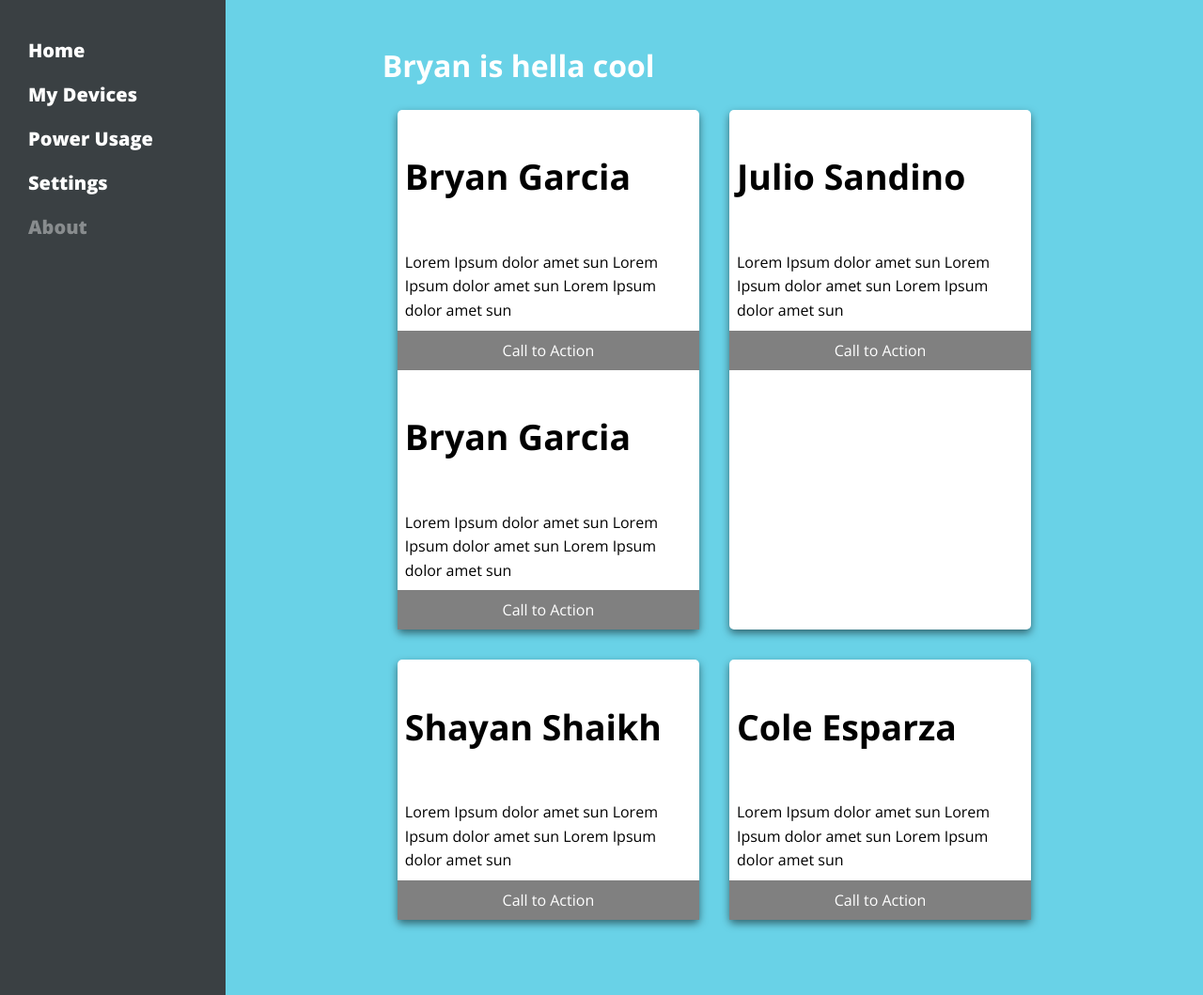
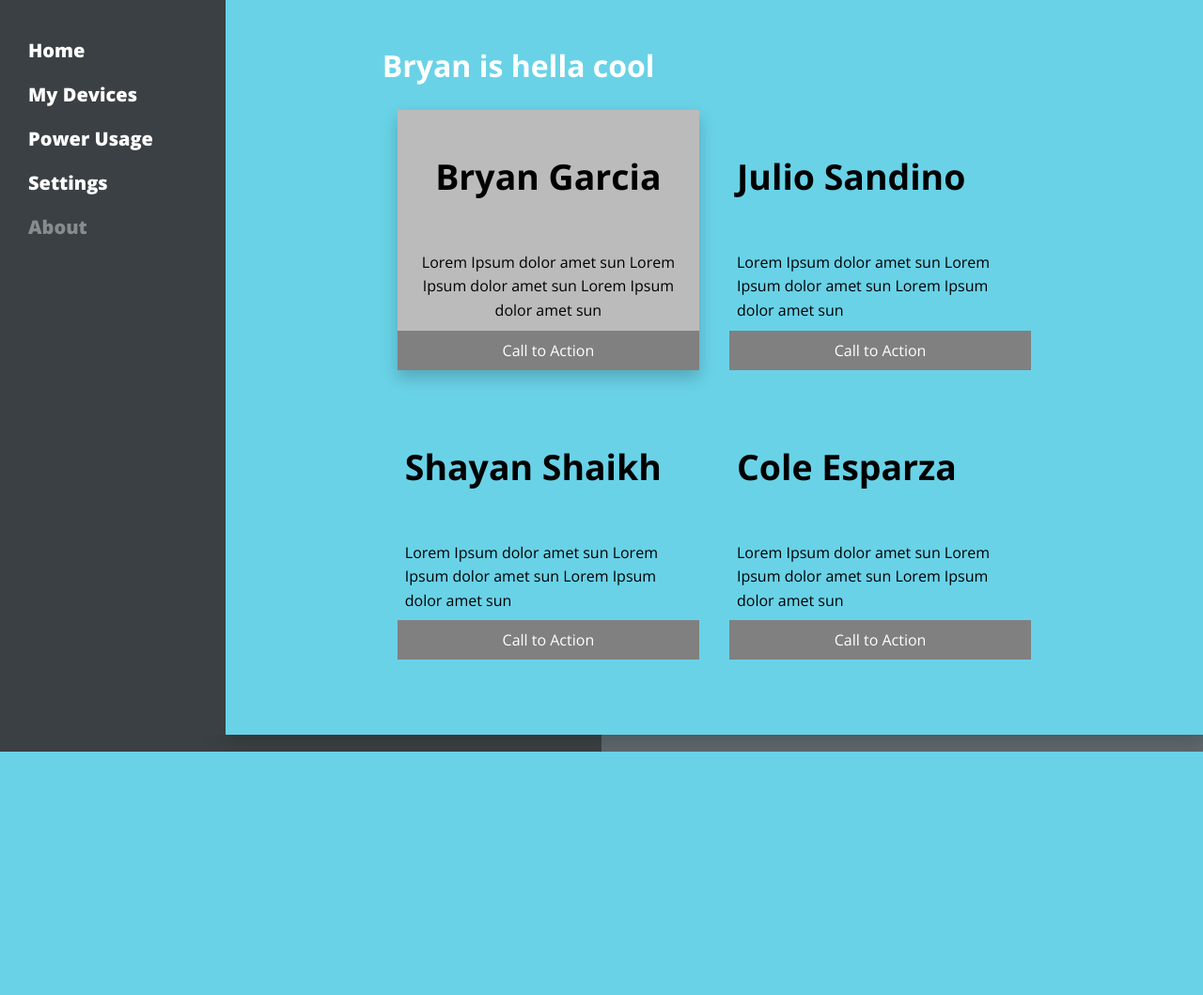
Before and after one commit to juliosandino/voltson-cruz, a Flask app: template templates/index.html in a window 1280 px wide. Shown: the whole page at 94% size. After the commit the page ends 800 px from the top, so only its background shows below. Run offline with Flask 2, Linux system fonts and the light colour scheme; the template is opened without the code that fills it, so the values that code supplies are empty.

Commit message:
Added card flip functionality

```diff
--- a/static/css/base.css
+++ b/static/css/base.css
@@ -203,10 +203,11 @@
 
 .card {
     /* Add shadows to create the card effect */
-    box-shadow: 0 4px 8px 0 rgba(0,0,0,0.5);
+    /*box-shadow: 0 4px 8px 0 rgba(0,0,0,0.5);*/
     transition: 0.3s;
-    background-color: white;
+    background-color: transparent;
     border-radius: 5px; /* 5px rounded corners */
+    perspective: 1000px;
 }
 
 .card-container {
@@ -226,6 +227,42 @@
     line-height: 1.6em;
 }
 
+.card-inner {
+    position: relative;
+    width: 100%;
+    height: 100%;
+    text-align: center;
+    transition: transform 0.8s;
+    transform-style: preserve-3d;
+}
+
+/* On mouse-over, add a deeper shadow */
+.card:hover .card-inner {
+    transform: rotateY(180deg);
+    box-shadow: 0 8px 16px 0 rgba(0,0,0,0.2);
+}
+
+/* Position the front and back side */
+.card-front, .card-back {
+    position: absolute;
+    width: 100%;
+    height: 100%;
+    backface-visibility: hidden;
+}
+
+.card-front {
+    background-color: #bbb;
+    box-shadow: 0 8px 16px 0 rgba(0,0,0,0.2);
+    color: black;
+}
+
+.card-back {
+    background-color: dodgerblue;
+    box-shadow: 0 8px 16px 0 rgba(0,0,0,0.2);
+    color: white;
+    transform: rotateY(180deg);
+}
+
 .button {
     display: block;
     background-color: gray;
@@ -241,10 +278,7 @@
     border-radius: 5px 5px 0 0;
 }
 
-/* On mouse-over, add a deeper shadow */
-.card:hover {
-    box-shadow: 0 8px 16px 0 rgba(0,0,0,0.2);
-}
+
 
 @media screen and (max-width: 980px) {
   .menu {
```
